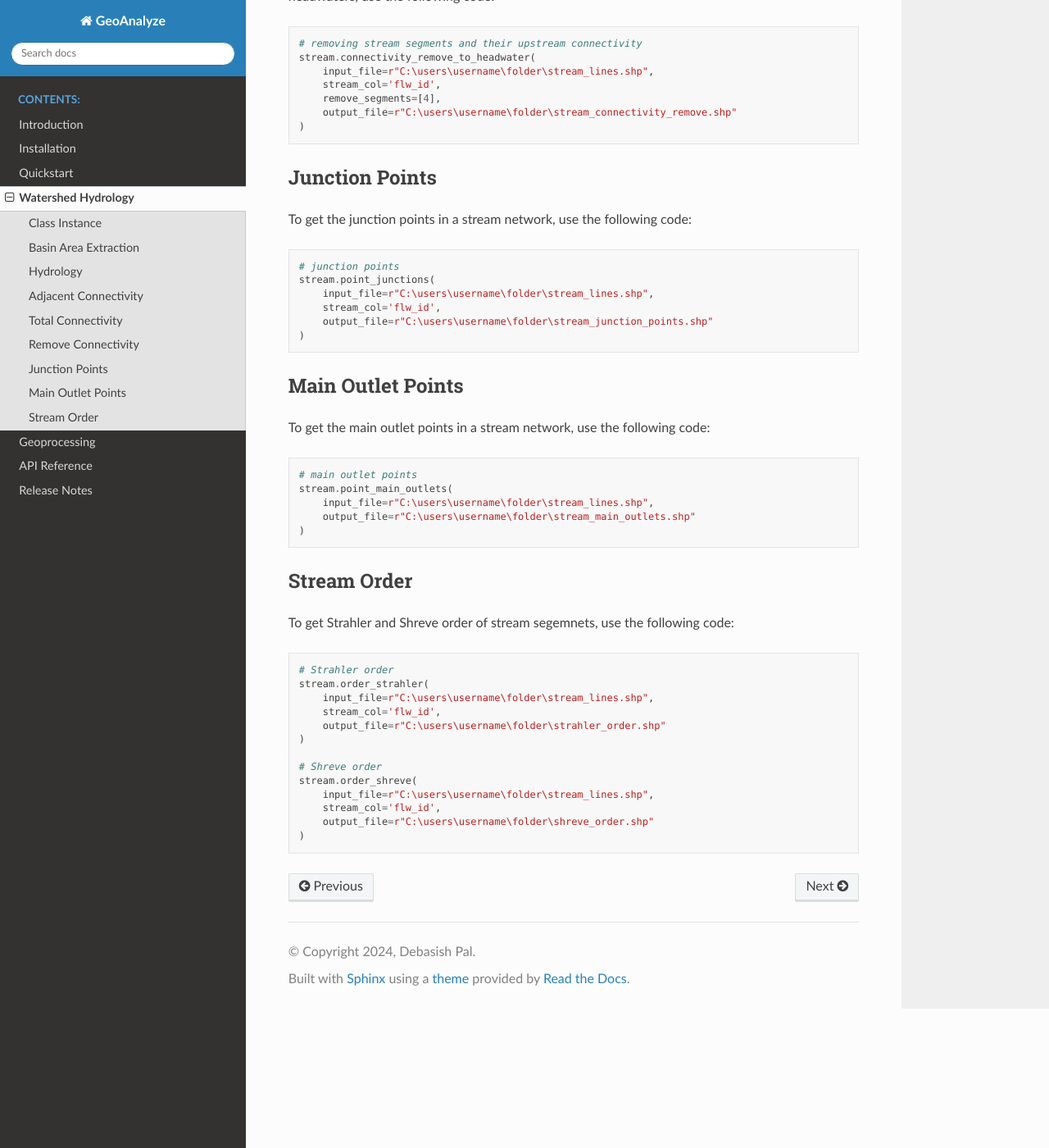
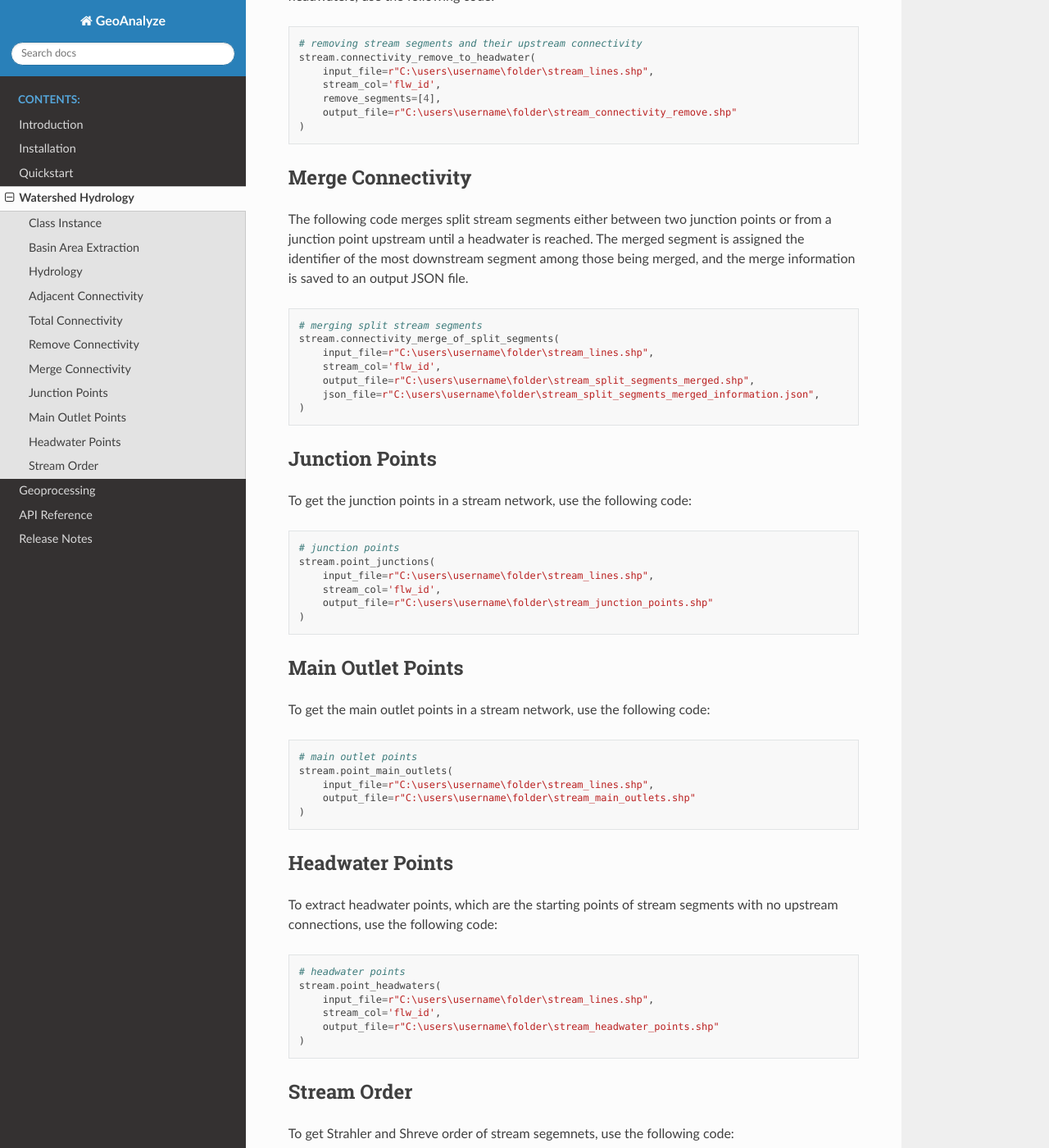
Before and after one commit to debpal/GeoAnalyze, a Sphinx documentation site: the page built from docs/watershed.rst, in a window 1280 px wide and 1400 px high, scrolled down 3449 px. Shown: the whole window at 82% size. Built offline with Sphinx 7.4.7 and the Read the Docs theme 3.1.0, drawn with Linux system fonts in a browser that asks for light colours.

Commit message:
update docs

```diff
--- a/docs/introduction.rst
+++ b/docs/introduction.rst
@@ -43,9 +43,8 @@ Please refer to the :ref:`Watershed Delineation <watershed_delineation>` section
 - Builds full connectivity structures from upstream to downstream
 - Computes connectivity structures from downstream to upstream
 - Removes all upstream connectivity up to headwaters for targeted stream segments
-- Detects junction points within the stream network
-- Locates drainage points within subbasins
-- Identifies main outlet points
+- Merges stream segments either between two junction points or from a junction point upstream until a headwater is reached
+- Detects junctions, drainage points, main outlets, and headwaters within the stream network
 - Computes Strahler and Shreve orders of stream segments
 - Includes multiple functions for generating random boxes around selected stream segments
 
--- a/docs/watershed.rst
+++ b/docs/watershed.rst
@@ -165,6 +165,22 @@ To remove targeted stream segments and their corresponding upstream connections
     )
 
 
+Merge Connectivity
+------------------------
+The following code merges split stream segments either between two junction points or from a junction point upstream until a headwater is reached.
+The merged segment is assigned the identifier of the most downstream segment among those being merged, and the merge information is saved to an output JSON file.
+
+.. code-block:: python
+
+    # merging split stream segments
+    stream.connectivity_merge_of_split_segments(
+        input_file=r"C:\users\username\folder\stream_lines.shp",
+        stream_col='flw_id',
+        output_file=r"C:\users\username\folder\stream_split_segments_merged.shp",
+        json_file=r"C:\users\username\folder\stream_split_segments_merged_information.json",
+    )
+
+
 Junction Points
 --------------------
 To get the junction points in a stream network, use the following code:
@@ -191,6 +207,19 @@ To get the main outlet points in a stream network, use the following code:
         output_file=r"C:\users\username\folder\stream_main_outlets.shp"
     )
 
+Headwater Points
+--------------------
+To extract headwater points, which are the starting points of stream segments with no upstream connections, use the following code:
+
+.. code-block:: python
+
+    # headwater points
+    stream.point_headwaters(
+        input_file=r"C:\users\username\folder\stream_lines.shp",
+        stream_col='flw_id',
+        output_file=r"C:\users\username\folder\stream_headwater_points.shp"
+    )
+
 
 Stream Order
 ----------------
```
